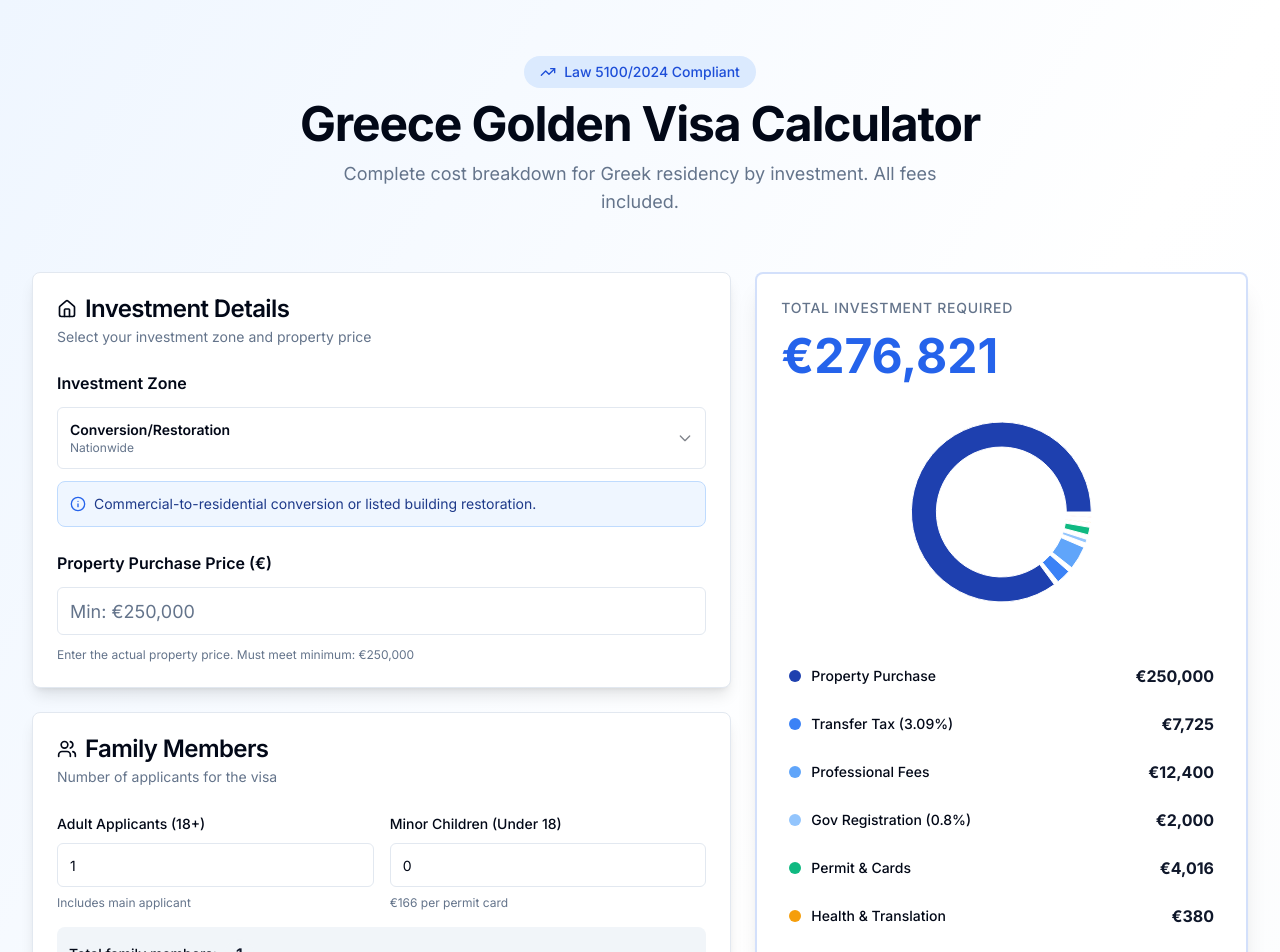
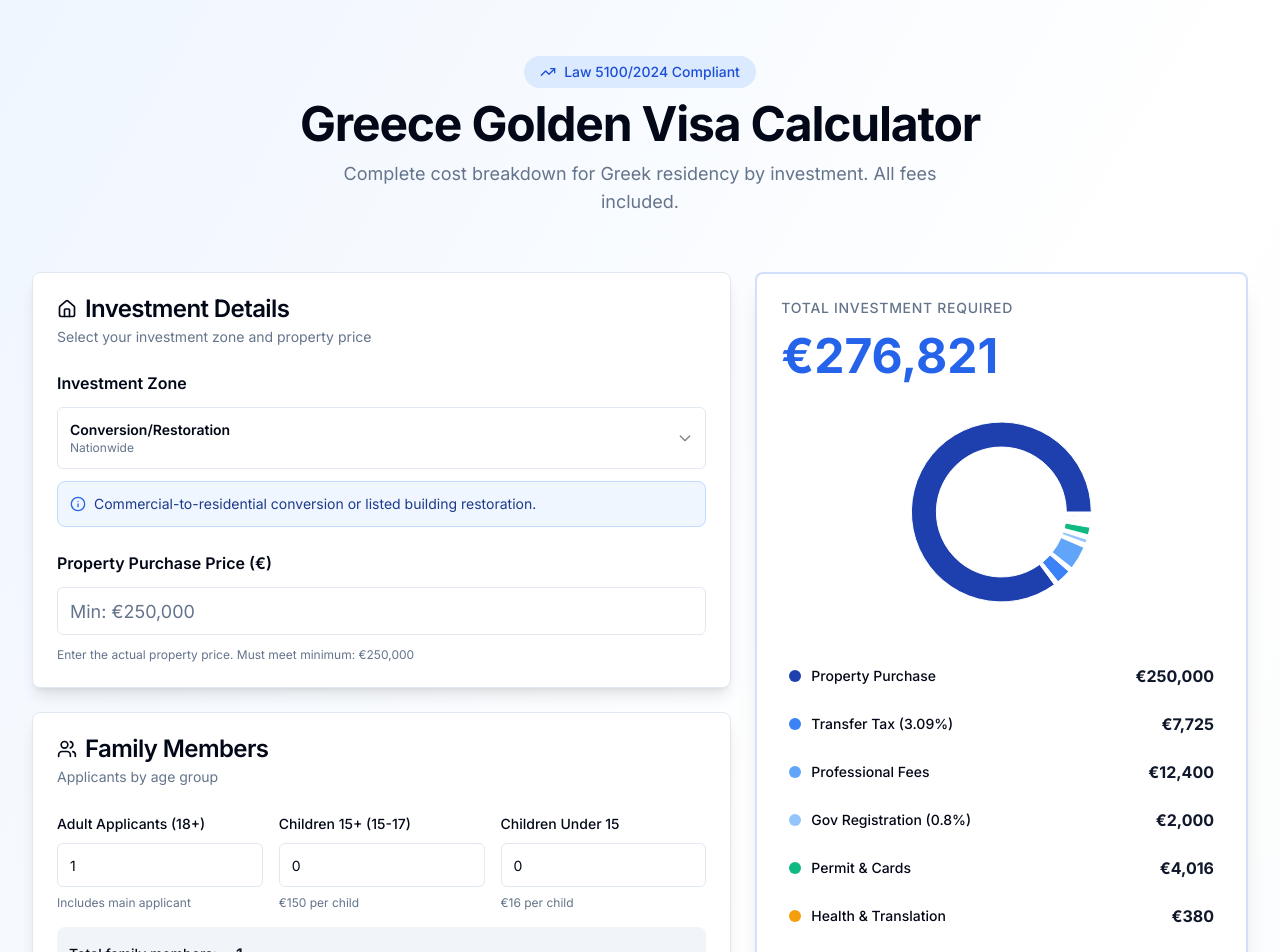
Before and after one commit to slicksik/visacalculator, a Next.js app: page / in a window 1280 px wide. Shown: the top 952 px of the page. Built offline with nearby package versions, Linux system fonts and the light colour scheme.

Commit message:
split children's permit cost

```diff
--- a/components/GreeceGoldenVisaCalculator.tsx
+++ b/components/GreeceGoldenVisaCalculator.tsx
@@ -50,7 +50,8 @@ const FEE_RATES = {
   // Residence Permit Costs
   PERMIT_APPLICATION_PREP: 2000,          // Legal service fee
   PERMIT_CARD_MAIN: 2016,                 // Main applicant card
-  PERMIT_CARD_DEPENDENT: 166,             // Per family member
+  PERMIT_CARD_CHILD_15_PLUS: 150,         // Per child (15+)
+  PERMIT_CARD_CHILD_UNDER_15: 16,         // Per child (<15)
   HEALTH_INSURANCE_MIN: 80,               // Per person (age-based: €80-110)
   HEALTH_INSURANCE_MAX: 110,
   TRANSLATION_COSTS: 300,
@@ -70,7 +71,8 @@ const COLORS = ['#1e40af', '#3b82f6', '#60a5fa', '#93c5fd', '#10b981', '#f59e0b'
 export default function GreeceGoldenVisaCalculator() {
   const [tierId, setTierId] = useState(GREECE_TIERS[0].id);
   const [adults, setAdults] = useState(1);
-  const [minors, setMinors] = useState(0);
+  const [children15Plus, setChildren15Plus] = useState(0);
+  const [childrenUnder15, setChildrenUnder15] = useState(0);
   const [customPrice, setCustomPrice] = useState<string>('');
   const [expressProcessing, setExpressProcessing] = useState(false);
   const [powerOfAttorney, setPowerOfAttorney] = useState(false);
@@ -108,8 +110,9 @@ export default function GreeceGoldenVisaCalculator() {
     // === RESIDENCE PERMIT COSTS ===
     const permitApplicationPrep = FEE_RATES.PERMIT_APPLICATION_PREP;
     const permitCardMain = FEE_RATES.PERMIT_CARD_MAIN;
-    const totalFamilyMembers = adults + minors;
-    const permitCardDependents = FEE_RATES.PERMIT_CARD_DEPENDENT * Math.max(0, totalFamilyMembers - 1);
+    const totalFamilyMembers = adults + children15Plus + childrenUnder15;
+    const permitCardDependents = (children15Plus * FEE_RATES.PERMIT_CARD_CHILD_15_PLUS) +
+      (childrenUnder15 * FEE_RATES.PERMIT_CARD_CHILD_UNDER_15);
 
     const healthInsuranceRate = useMaxHealthInsurance
       ? FEE_RATES.HEALTH_INSURANCE_MAX
@@ -185,7 +188,7 @@ export default function GreeceGoldenVisaCalculator() {
       breakdown,
       totalFamilyMembers,
     };
-  }, [tierId, adults, minors, customPrice, expressProcessing, powerOfAttorney, useMaxHealthInsurance]);
+  }, [tierId, adults, children15Plus, childrenUnder15, customPrice, expressProcessing, powerOfAttorney, useMaxHealthInsurance]);
 
   const handlePriceChange = (value: string) => {
     if (value === '' || !isNaN(Number(value))) {
@@ -274,10 +277,10 @@ export default function GreeceGoldenVisaCalculator() {
                   <Users className="w-5 h-5" />
                   Family Members
                 </CardTitle>
-                <CardDescription>Number of applicants for the visa</CardDescription>
+                <CardDescription>Applicants by age group</CardDescription>
               </CardHeader>
               <CardContent className="space-y-4">
-                <div className="grid sm:grid-cols-2 gap-4">
+                <div className="grid sm:grid-cols-3 gap-4">
                   <div className="space-y-2">
                     <Label>Adult Applicants (18+)</Label>
                     <Input
@@ -290,15 +293,26 @@ export default function GreeceGoldenVisaCalculator() {
                     <p className="text-xs text-muted-foreground">Includes main applicant</p>
                   </div>
                   <div className="space-y-2">
-                    <Label>Minor Children (Under 18)</Label>
+                    <Label>Children 15+ (15-17)</Label>
                     <Input
                       type="number"
                       min={0}
-                      value={minors}
-                      onChange={(e) => setMinors(Math.max(0, Number(e.target.value)))}
+                      value={children15Plus}
+                      onChange={(e) => setChildren15Plus(Math.max(0, Number(e.target.value)))}
                       className="h-11"
                     />
-                    <p className="text-xs text-muted-foreground">€166 per permit card</p>
+                    <p className="text-xs text-muted-foreground">€150 per child</p>
+                  </div>
+                  <div className="space-y-2">
+                    <Label>Children Under 15</Label>
+                    <Input
+                      type="number"
+                      min={0}
+                      value={childrenUnder15}
+                      onChange={(e) => setChildrenUnder15(Math.max(0, Number(e.target.value)))}
+                      className="h-11"
+                    />
+                    <p className="text-xs text-muted-foreground">€16 per child</p>
                   </div>
                 </div>
                 <div className="flex items-center gap-2 p-3 bg-slate-100 rounded-lg">
@@ -483,7 +497,9 @@ export default function GreeceGoldenVisaCalculator() {
                       </div>
                       {stats.breakdown.permit.permitCardDependents > 0 && (
                         <div className="flex justify-between text-sm">
-                          <span className="text-muted-foreground">Dependent Cards ({stats.totalFamilyMembers - 1})</span>
+                          <span className="text-muted-foreground">
+                            Children Cards ({children15Plus + childrenUnder15})
+                          </span>
                           <span className="font-medium">€{stats.breakdown.permit.permitCardDependents.toLocaleString()}</span>
                         </div>
                       )}
```
